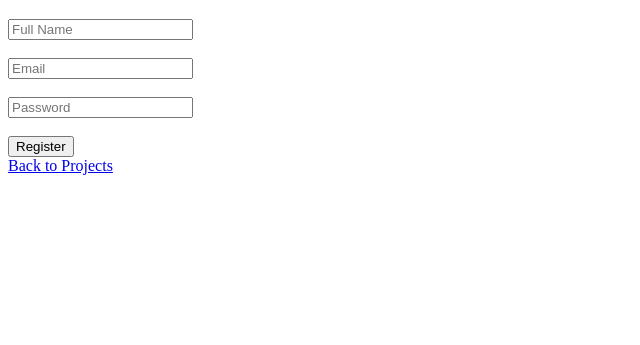
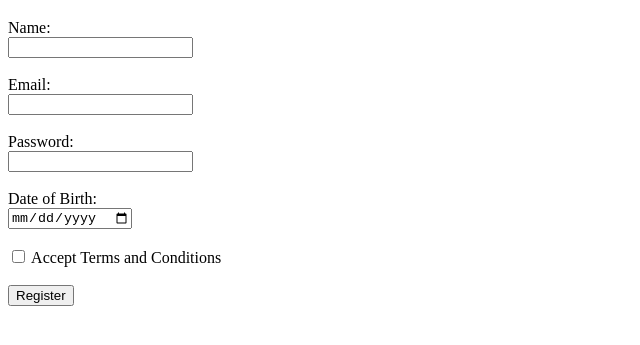
Before and after one commit to Alda987/wd201, a website: page http-server/registration.html in a window 1280 px wide. Shown: the part 61-406 px from the top of the page, without its empty margins (0-640 px from the left). Drawn offline with Linux system fonts and the light colour scheme.

```diff
--- a/http-server/registration.html
+++ b/http-server/registration.html
@@ -1,14 +1,30 @@
 <!DOCTYPE html>
-<html>
-<head><title>Registration</title></head>
+<html lang="en">
+<head>
+  <meta charset="UTF-8">
+  <title>Registration Form</title>
+</head>
 <body>
   <h1>Registration Form</h1>
   <form>
-    <input type="text" placeholder="Full Name" /><br /><br />
-    <input type="email" placeholder="Email" /><br /><br />
-    <input type="password" placeholder="Password" /><br /><br />
-    <input type="submit" value="Register" />
+    <label for="name">Name:</label><br />
+    <input type="text" id="name" name="name" required><br /><br />
+
+    <label for="email">Email:</label><br />
+    <input type="email" id="email" name="email" required><br /><br />
+
+    <label for="password">Password:</label><br />
+    <input type="password" id="password" name="password" required><br /><br />
+
+    <label for="dob">Date of Birth:</label><br />
+    <input type="date" id="dob" name="dob" required><br /><br />
+
+    <label>
+      <input type="checkbox" id="acceptTerms" name="acceptTerms" required>
+      Accept Terms and Conditions
+    </label><br /><br />
+
+    <button type="submit">Register</button>
   </form>
-  <a href="/projects">Back to Projects</a>
 </body>
 </html>
```
Also changed, not shown: http-server/project.html (+3 -3 lines).
